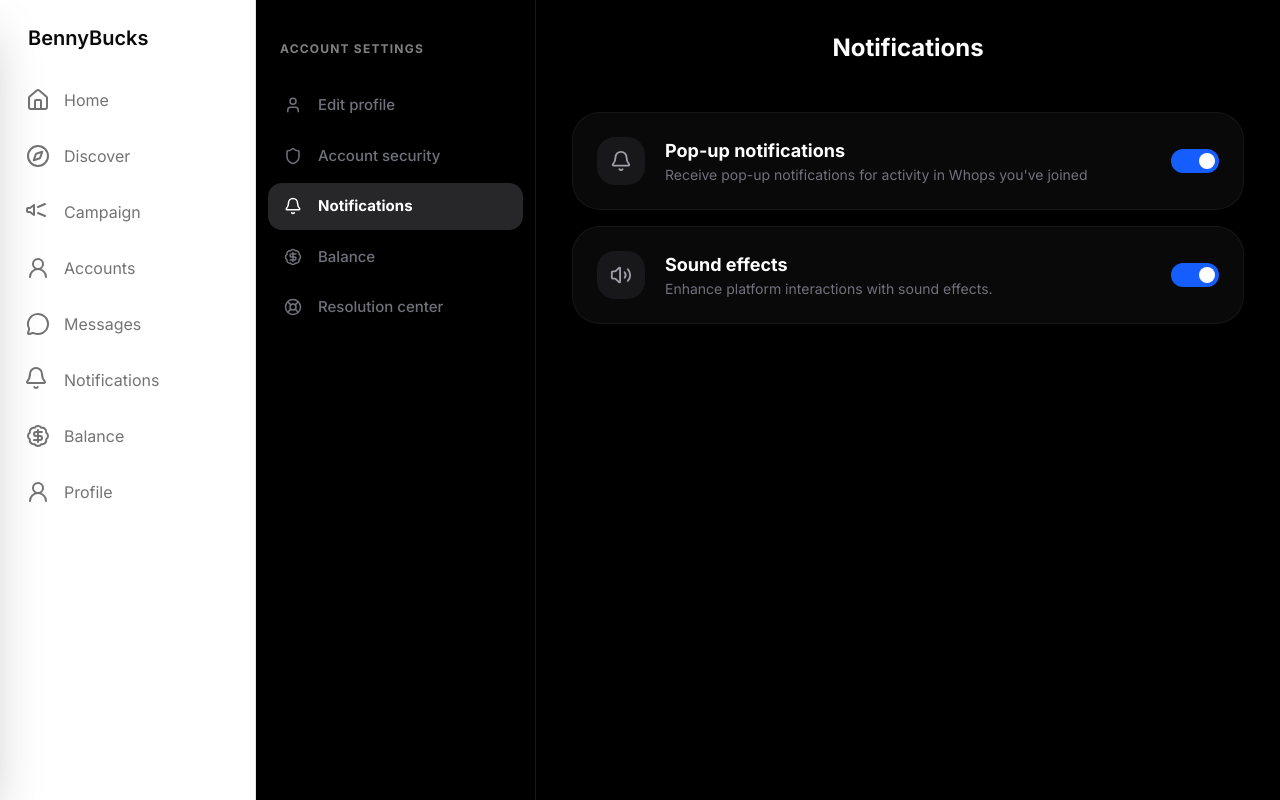
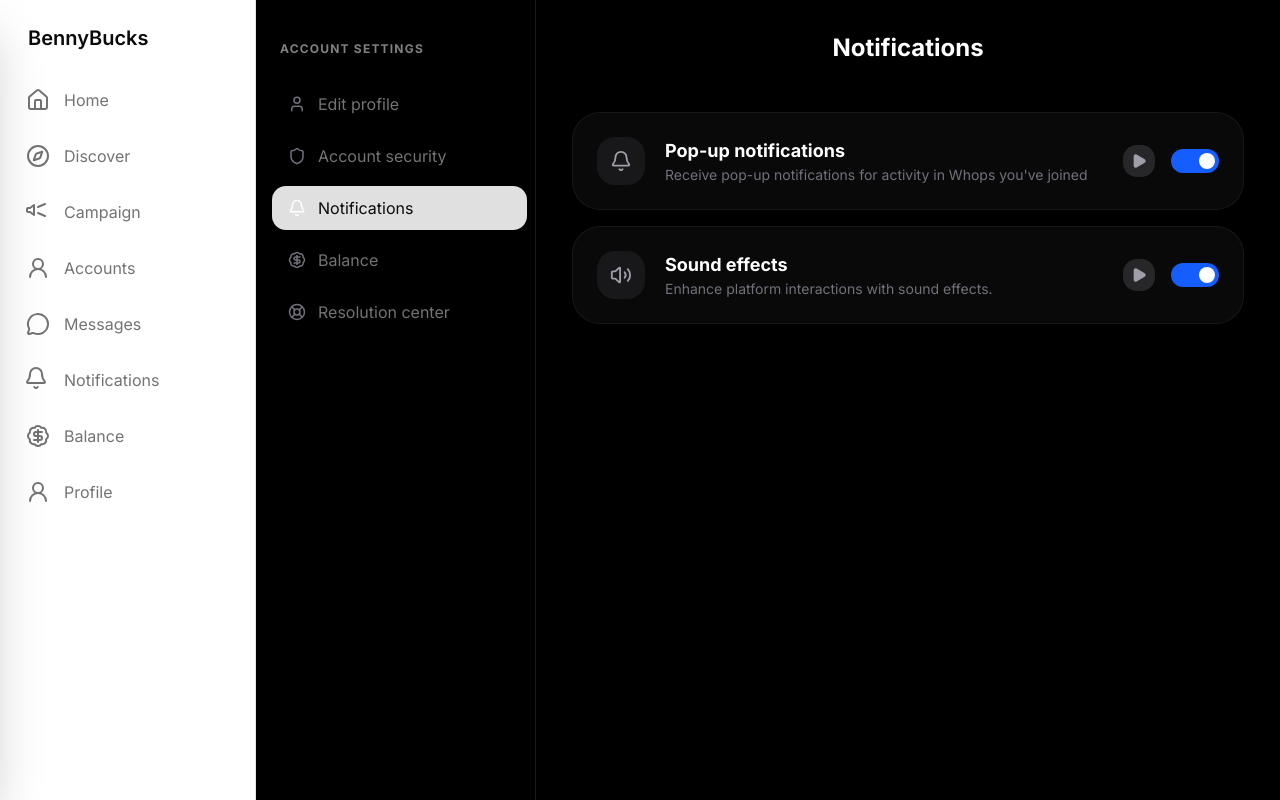
Before and after one commit to ShivamAgrawal04/clone-web-next, a Next.js app: page /settings/notifications in a window 1280 px wide. Built offline with nearby package versions, Linux system fonts and the light colour scheme.

Commit message:
update ui

```diff
--- a/app/(shell)/messages/page.tsx
+++ b/app/(shell)/messages/page.tsx
@@ -2,6 +2,9 @@
 
 import React, { useState } from "react";
 import { Search, Edit, Send, Smile, Image as ImageIcon, Paperclip, MoreVertical } from "lucide-react";
+import { playSound } from "@/lib/sounds";
+
+// ... (rest of imports and interfaces)
 
 interface Message {
   id: string;
@@ -134,6 +137,7 @@ export default function MessagesPage() {
   const handleSendMessage = () => {
     if (messageInput.trim()) {
       // Handle message sending logic here
+      playSound('message'); // Trigger sound for visual/audio feedback
       setMessageInput("");
     }
   };
--- a/app/(shell)/settings/notifications/page.tsx
+++ b/app/(shell)/settings/notifications/page.tsx
@@ -1,6 +1,42 @@
-import { Bell, Volume2 } from "lucide-react";
+"use client";
+
+import { Bell, Volume2, Play } from "lucide-react";
+import { useState } from "react";
+import { playSound } from "@/lib/sounds";
 
 export default function NotificationsSettingsPage() {
+    const [popupEnabled, setPopupEnabled] = useState(() => {
+        if (typeof window !== 'undefined') {
+            const saved = localStorage.getItem('popup-notifications-enabled');
+            return saved !== null ? saved === 'true' : true;
+        }
+        return true;
+    });
+
+    const [soundEnabled, setSoundEnabled] = useState(() => {
+        if (typeof window !== 'undefined') {
+            const saved = localStorage.getItem('sound-effects-enabled');
+            return saved !== null ? saved === 'true' : true;
+        }
+        return true;
+    });
+
+    const togglePopup = () => {
+        const newValue = !popupEnabled;
+        setPopupEnabled(newValue);
+        localStorage.setItem('popup-notifications-enabled', String(newValue));
+    };
+
+    const toggleSound = () => {
+        const newValue = !soundEnabled;
+        setSoundEnabled(newValue);
+        localStorage.setItem('sound-effects-enabled', String(newValue));
+    };
+
+    const handleTestSound = (type: 'message' | 'notification') => {
+        playSound(type);
+    };
+
     return (
         <div className="min-h-screen bg-black text-white p-4 md:p-8">
             <div className="max-w-2xl mx-auto">
@@ -21,8 +57,20 @@ export default function NotificationsSettingsPage() {
                                 <p className="text-sm text-zinc-500">Receive pop-up notifications for activity in Whops you&apos;ve joined</p>
                             </div>
                         </div>
-                        <div className="w-12 h-6 bg-blue-600 rounded-full relative cursor-pointer">
-                            <div className="absolute right-1 top-1 w-4 h-4 bg-white rounded-full" />
+                        <div className="flex items-center gap-4">
+                            <button
+                                onClick={() => handleTestSound('notification')}
+                                className="p-2 bg-zinc-800 hover:bg-zinc-700 rounded-xl text-zinc-400 hover:text-white transition-all"
+                                title="Test notification sound"
+                            >
+                                <Play size={16} fill="currentColor" />
+                            </button>
+                            <div
+                                onClick={togglePopup}
+                                className={`w-12 h-6 rounded-full relative cursor-pointer font-bold transition-all duration-200 ${popupEnabled ? 'bg-blue-600' : 'bg-zinc-800'}`}
+                            >
+                                <div className={`absolute top-1 w-4 h-4 bg-white rounded-full transition-all duration-200 ${popupEnabled ? 'right-1' : 'left-1'}`} />
+                            </div>
                         </div>
                     </div>
 
@@ -36,8 +84,20 @@ export default function NotificationsSettingsPage() {
                                 <p className="text-sm text-zinc-500">Enhance platform interactions with sound effects.</p>
                             </div>
                         </div>
-                        <div className="w-12 h-6 bg-blue-600 rounded-full relative cursor-pointer">
-                            <div className="absolute right-1 top-1 w-4 h-4 bg-white rounded-full" />
+                        <div className="flex items-center gap-4">
+                            <button
+                                onClick={() => handleTestSound('message')}
+                                className="p-2 bg-zinc-800 hover:bg-zinc-700 rounded-xl text-zinc-400 hover:text-white transition-all"
+                                title="Test message sound"
+                            >
+                                <Play size={16} fill="currentColor" />
+                            </button>
+                            <div
+                                onClick={toggleSound}
+                                className={`w-12 h-6 rounded-full relative cursor-pointer font-bold transition-all duration-200 ${soundEnabled ? 'bg-blue-600' : 'bg-zinc-800'}`}
+                            >
+                                <div className={`absolute top-1 w-4 h-4 bg-white rounded-full transition-all duration-200 ${soundEnabled ? 'right-1' : 'left-1'}`} />
+                            </div>
                         </div>
                     </div>
                 </div>
--- a/components/layout/SidebarSettings.tsx
+++ b/components/layout/SidebarSettings.tsx
@@ -58,18 +58,20 @@ export default function SidebarSettings() {
             </div>
 
             {/* Menu */}
-            <div className="px-3 space-y-1">
+            <div className="px-2 ml-2 space-y-2">
                 {SETTINGS_MENU.map((item) => {
                     const isActive = pathname === item.href;
                     return (
                         <Link
                             key={item.label}
                             href={item.href}
-                            className={`flex items-center gap-4 rounded-xl px-4 py-3 text-[15px] transition-all duration-200
-                ${isActive
-                                    ? 'bg-zinc-800 text-white font-bold'
-                                    : 'text-zinc-500 hover:text-zinc-300 font-medium'
-                                }`}
+                            className={`
+            flex w-full items-center gap-3 rounded-xl px-4 py-2.5
+            transition-colors duration-200
+            ${isActive
+                                    ? "bg-muted text-foreground"
+                                    : "text-muted-foreground hover:bg-muted hover:text-foreground"}
+          `}
                         >
                             <span className={isActive ? 'text-white' : 'text-zinc-500'}>
                                 {item.icon}
--- /dev/null
+++ b/lib/sounds.ts
@@ -0,0 +1,22 @@
+"use client";
+
+/**
+ * Utility to play notification and message sounds.
+ * Sounds should be placed in the /public/sounds/ directory.
+ */
+export const playSound = (type: 'message' | 'notification') => {
+    // Check if sound is enabled in localStorage (matching the settings toggle)
+    const isSoundEnabled = localStorage.getItem('sound-effects-enabled') !== 'false';
+
+    if (!isSoundEnabled) return;
+
+    try {
+        const audioPath = type === 'message' ? '/sounds/message.mp3' : '/sounds/notification.mp3';
+        const audio = new Audio(audioPath);
+        audio.play().catch(err => {
+            console.warn(`Sound playback failed for ${type}:`, err);
+        });
+    } catch (error) {
+        console.error("Error playing sound:", error);
+    }
+};
```
Also changed, not shown: 2 other files (tests, documents, lock files or other folders).
